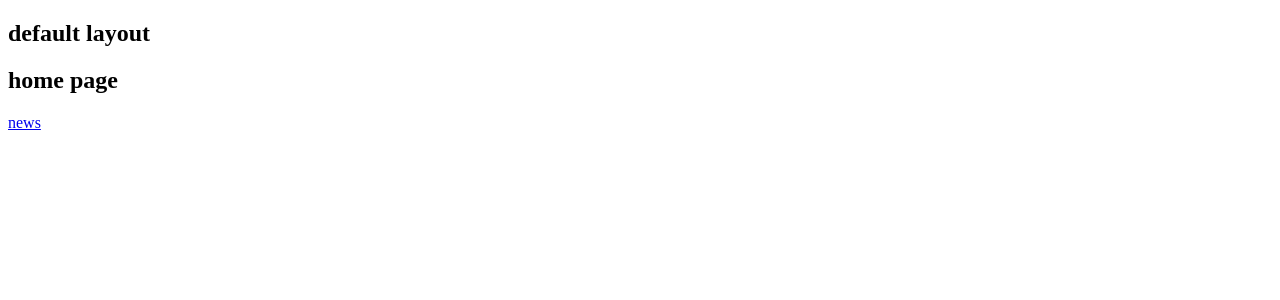
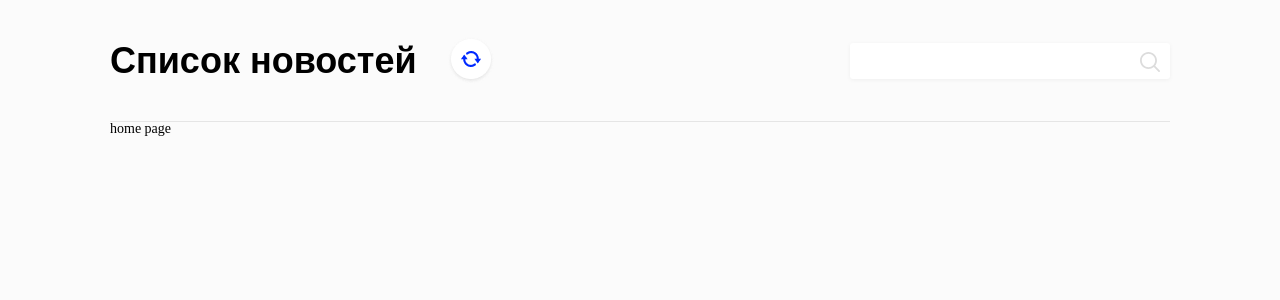
Before and after one commit to NikitaTorbenko/involta_test, a Nuxt app: page / in a window 1280 px wide. Shown: the top 300 px of the page. Built offline with nearby package versions, Linux system fonts and the light colour scheme.

Commit message:
feat: init header

```diff
--- a/app/app.vue
+++ b/app/app.vue
@@ -1,3 +1,7 @@
+<script setup lang="ts">
+import "~/assets/styles/reset.css";
+</script>
+
 <template>
   <div>
     <NuxtLayout>
--- /dev/null
+++ b/app/assets/styles/reset.css
@@ -0,0 +1,74 @@
+* {
+  padding: 0;
+  margin: 0;
+  border: 0;
+}
+*,
+*:before,
+*:after {
+  -moz-box-sizing: border-box;
+  -webkit-box-sizing: border-box;
+  box-sizing: border-box;
+}
+:focus,
+:active {
+  outline: none;
+}
+a:focus,
+a:active {
+  outline: none;
+}
+nav,
+footer,
+header,
+aside {
+  display: block;
+}
+html,
+body {
+  height: 100%;
+  width: 100%;
+  font-size: 100%;
+  line-height: 1;
+  font-size: 14px;
+  -ms-text-size-adjust: 100%;
+  -moz-text-size-adjust: 100%;
+  -webkit-text-size-adjust: 100%;
+}
+input,
+button,
+textarea {
+  font-family: inherit;
+}
+input::-ms-clear {
+  display: none;
+}
+button {
+  cursor: pointer;
+}
+button::-moz-focus-inner {
+  padding: 0;
+  border: 0;
+}
+a,
+a:visited {
+  text-decoration: none;
+}
+a:hover {
+  text-decoration: none;
+}
+ul li {
+  list-style: none;
+}
+img {
+  vertical-align: top;
+}
+h1,
+h2,
+h3,
+h4,
+h5,
+h6 {
+  font-size: inherit;
+  font-weight: inherit;
+}
--- /dev/null
+++ b/app/components/header/Search.vue
@@ -0,0 +1,41 @@
+<script setup lang="ts">
+import SearchIcon from "~/assets/icons/search.svg";
+// import { ref } from 'vue'
+
+// interface Props {
+
+// }
+</script>
+
+<template>
+  <div class="search">
+    <input class="search-input" type="text" />
+    <div class="search-icon">
+      <img :src="SearchIcon" alt="" />
+    </div>
+  </div>
+</template>
+
+<style scoped lang="scss">
+.search {
+  position: relative;
+  max-width: 320px;
+  width: 100%;
+}
+
+.search-input {
+  width: 100%;
+  padding: 10px;
+  border: none;
+  border-radius: 3px;
+  box-shadow: 0px 1px 4px 0px #0000000d;
+}
+
+.search-icon {
+  position: absolute;
+  top: 9px;
+  right: 10px;
+  width: 20px;
+  height: 20px;
+}
+</style>
--- /dev/null
+++ b/app/components/header/index.vue
@@ -0,0 +1,43 @@
+<script setup lang="ts">
+// import { ref } from 'vue'
+
+// interface Props {
+
+// }
+</script>
+
+<template>
+  <header class="header">
+    <div class="left">
+      <h2 class="title">Список новостей</h2>
+      <HeaderUpdate />
+    </div>
+
+    <header-search />
+  </header>
+</template>
+
+<style scoped lang="scss">
+.header {
+  display: flex;
+  align-items: center;
+  justify-content: space-between;
+  padding: 36px 0;
+  border-bottom: 1px solid #e5e5e5;
+}
+
+.left {
+  display: flex;
+  align-items: center;
+  gap: 30px;
+}
+
+.title {
+  width: fit-content;
+  font-family: Arial;
+  font-weight: 700;
+  font-size: 36px;
+  line-height: 100%;
+  letter-spacing: 0%;
+}
+</style>
--- a/app/pages/news/index.vue
+++ b/app/components/header/update.vue
@@ -1,14 +1,10 @@
 <script setup lang="ts">
-// import { ref } from 'vue'
-
-// interface Props {
-
-// }
+import update from "~/assets/icons/update.png";
 </script>
 
 <template>
   <div class="block">
-    <h2 class="title">News page</h2>
+    <img :src="update" alt="" />
   </div>
 </template>
 
--- a/app/layouts/default.vue
+++ b/app/layouts/default.vue
@@ -7,13 +7,23 @@
 </script>
 
 <template>
-  <div class="block">
-    <h2 class="title">default layout</h2>
-    <slot />
+  <div class="layout">
+    <div class="container">
+      <slot />
+    </div>
   </div>
 </template>
 
 <style scoped lang="scss">
-// .block {
-// }
+.layout {
+  background-color: #fbfbfb;
+  min-height: 100dvh;
+}
+
+.container {
+  max-width: 1100px;
+  width: 100%;
+  margin: 0 auto;
+  padding: 0 20px;
+}
 </style>
--- a/app/pages/index.vue
+++ b/app/pages/index.vue
@@ -7,9 +7,9 @@
 </script>
 
 <template>
-  <div class="block">
+  <div class="home-page">
+    <Header />
     <h2 class="title">home page</h2>
-    <router-link to="/news">news</router-link>
   </div>
 </template>
 
--- a/nuxt.config.ts
+++ b/nuxt.config.ts
@@ -1,5 +1,5 @@
 // https://nuxt.com/docs/api/configuration/nuxt-config
 export default defineNuxtConfig({
   compatibilityDate: "2025-07-15",
-  devtools: { enabled: true },
+  devtools: { enabled: false },
 });
```
Also changed, not shown: app/assets/icons/search.svg (added), app/assets/icons/update.png (added).
